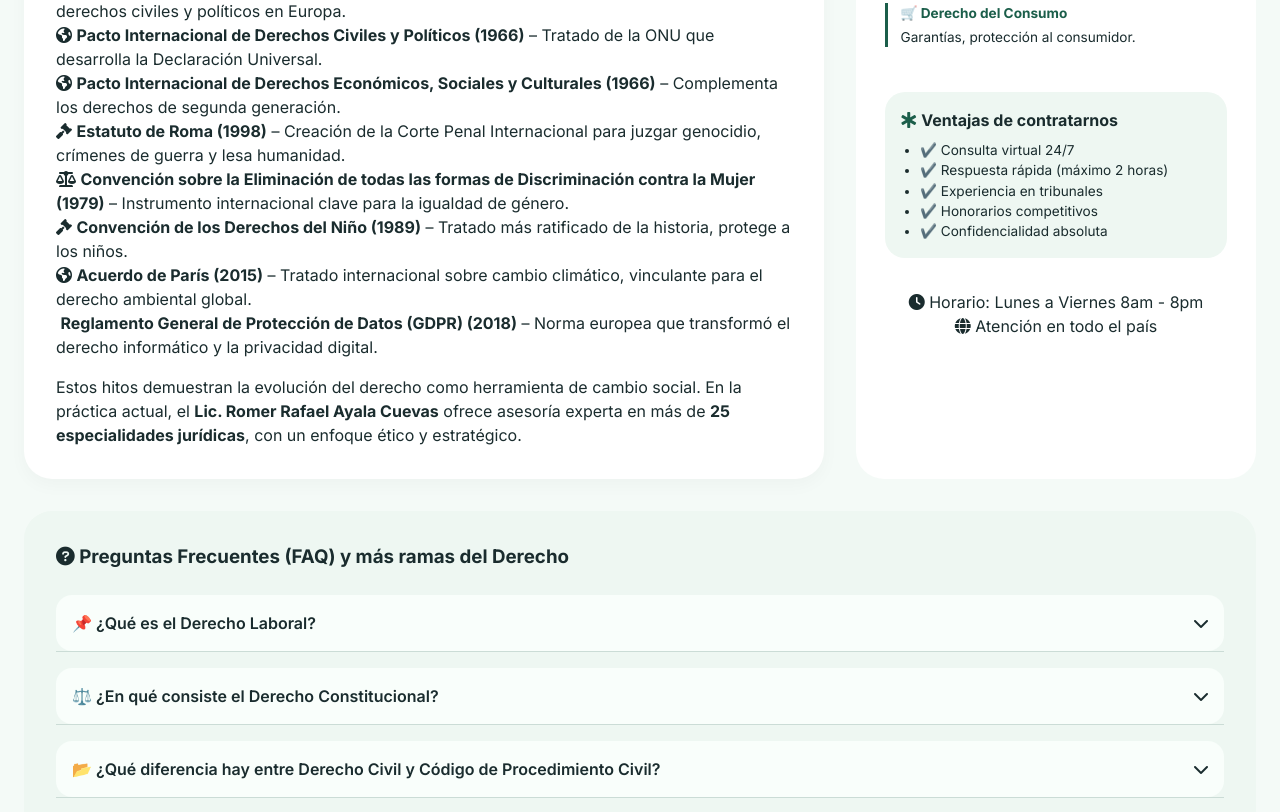
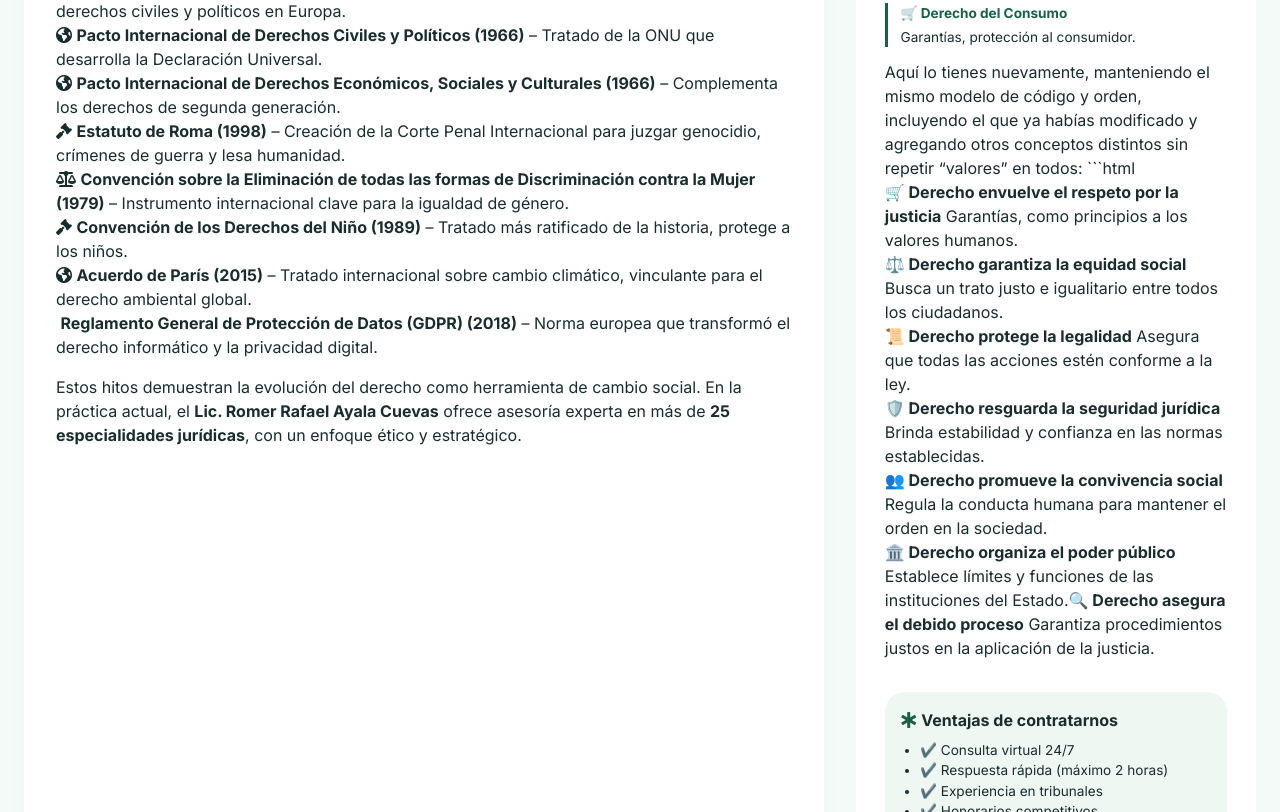
Before and after one commit to RomerAyala1/abogadovirtual, a plain HTML site: page index.html in a window 1280 px wide. Shown: the part 1988-2800 px from the top of the page. Drawn offline with Linux system fonts and the light colour scheme.

Commit message:
Update index.html

````diff
--- a/index.html
+++ b/index.html
@@ -413,6 +413,19 @@
                     <div class="especialidad-item"><strong>📚 Derecho de la Educación</strong> Regulación universitaria.</div>
                     <div class="especialidad-item"><strong>📊 Derecho de la Competencia</strong> Monopolios, libre mercado.</div>
                     <div class="especialidad-item"><strong>🛒 Derecho del Consumo</strong> Garantías, protección al consumidor.</div>
+                    Aquí lo tienes nuevamente, manteniendo el mismo modelo de código y orden, incluyendo el que ya habías modificado y agregando otros conceptos distintos sin repetir “valores” en todos:
+
+```html
+<div class="Derecho de justicia formal-item"><strong>🛒 Derecho envuelve el respeto por la justicia</strong> Garantías, como principios a los valores humanos.</div>
+<div class="Derecho de equidad social-item"><strong>⚖️ Derecho garantiza la equidad social</strong> Busca un trato justo e igualitario entre todos los ciudadanos.</div>
+<div class="Derecho de legalidad-item"><strong>📜 Derecho protege la legalidad</strong> Asegura que todas las acciones estén conforme a la ley.</div>
+<div class="Derecho de estabilidad jurìdica-item"><strong>🛡️ Derecho resguarda la seguridad jurídica</strong> Brinda estabilidad y confianza en las normas establecidas.</div>
+<div class="Derecho de conducta-item"><strong>👥 Derecho promueve la convivencia social</strong> Regula la conducta humana para mantener el orden en la sociedad.</div>
+<div class="Derecho de organizar limites de poder-item"><strong>🏛️ Derecho organiza el poder público</strong> Establece límites y funciones de las instituciones del Estado.</di
+<div class="Derecho del debido proceso-item"><strong>🔍 Derecho asegura el debido proceso</strong> Garantiza procedimientos justos en la aplicación de la justicia.</div>
+
+
+
                 </div>
             </div>
 
````
